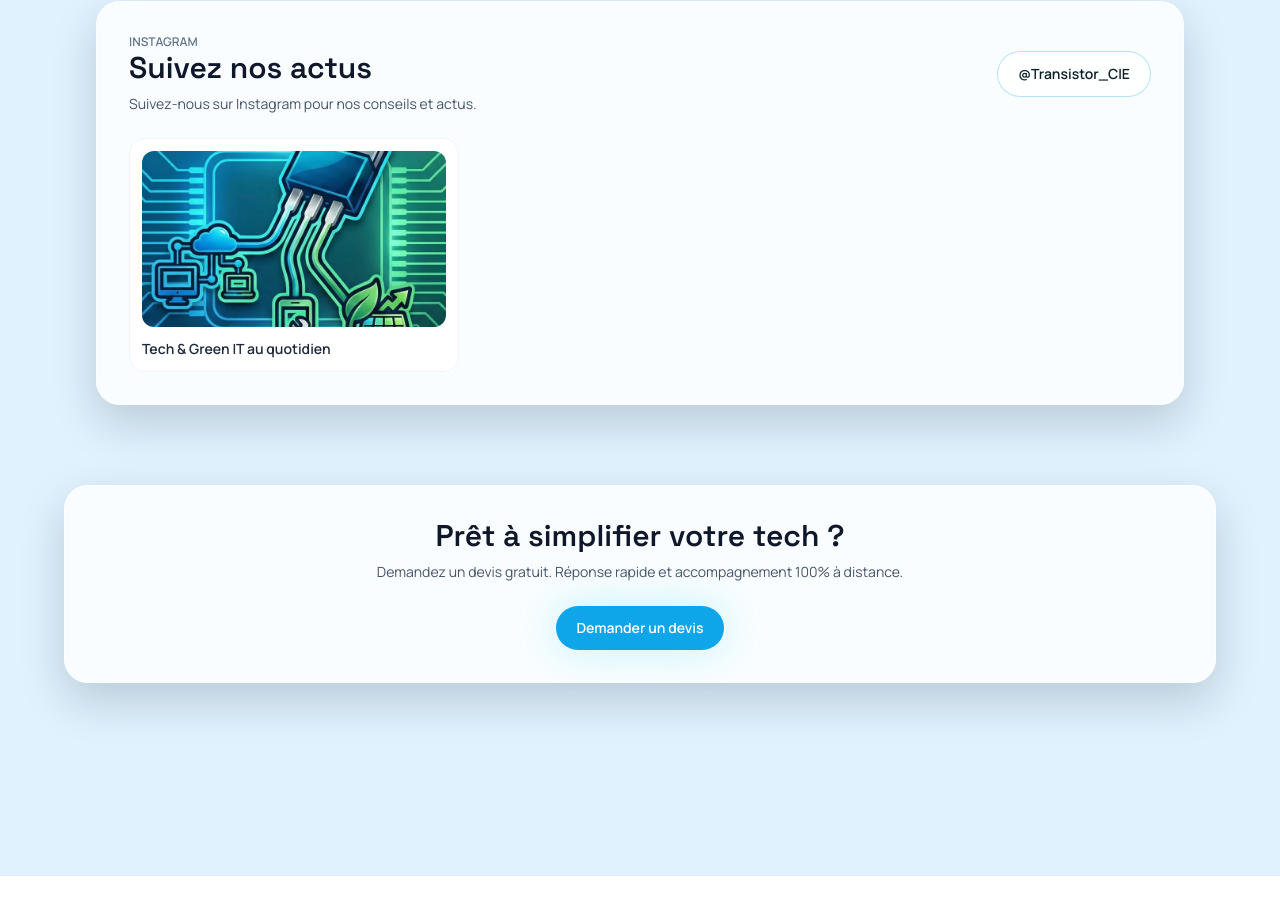
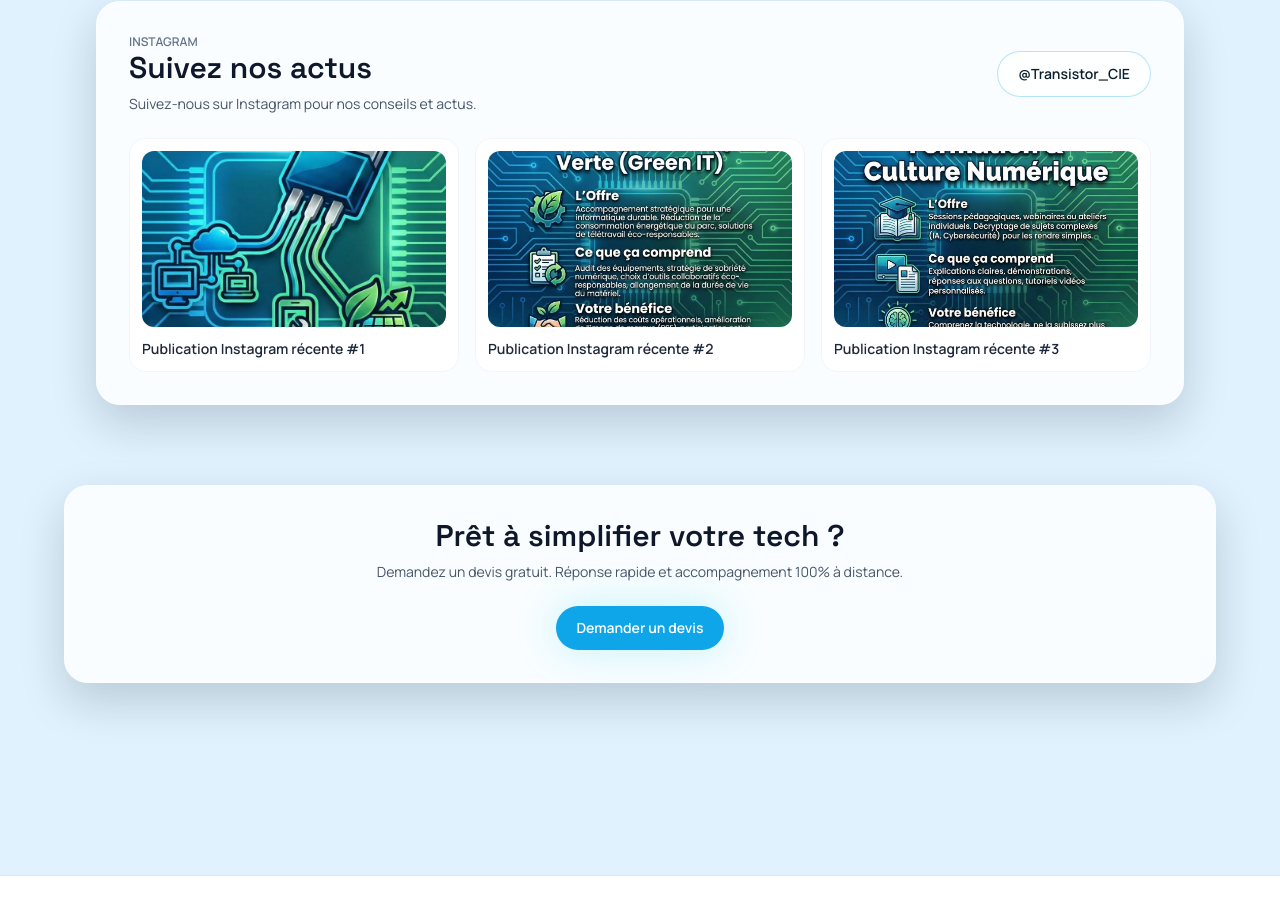
Before and after one commit to Lastrawx/Transistor-CIE, a React (Vite) app: page / in a window 1280 px wide. Shown: the part 2730-3652 px from the top of the page. Built offline with nearby package versions, Linux system fonts and the light colour scheme.

Commit message:
Met à jour les publications Instagram dans la section Suivez nos actus

```diff
--- a/src/content/instagram.ts
+++ b/src/content/instagram.ts
@@ -1,4 +1,6 @@
 import iconChip from '../assets/icon-chip.webp'
+import serviceGreenIt from '../assets/service-greenit.webp'
+import serviceFormation from '../assets/service-formation.webp'
 
 export type InstagramPost = {
   id: string
@@ -13,10 +15,22 @@ export const instagram = {
   ctaText: 'Suivez-nous sur Instagram pour nos conseils et actus.',
   posts: [
     {
-      id: 'tech-green',
-      title: 'Tech & Green IT au quotidien',
+      id: 'duy97-pjfzg',
+      title: 'Publication Instagram récente #1',
       image: iconChip,
-      url: 'https://www.instagram.com/Transistor_CIE/',
+      url: 'https://www.instagram.com/p/DUY97-pjFzg/',
+    },
+    {
+      id: 'duvxytodj3r',
+      title: 'Publication Instagram récente #2',
+      image: serviceGreenIt,
+      url: 'https://www.instagram.com/p/DUVxytODJ3R/?img_index=1',
+    },
+    {
+      id: 'duvv-ildgto',
+      title: 'Publication Instagram récente #3',
+      image: serviceFormation,
+      url: 'https://www.instagram.com/p/DUVv-IlDGTO/?img_index=1',
     },
   ],
 }
```
